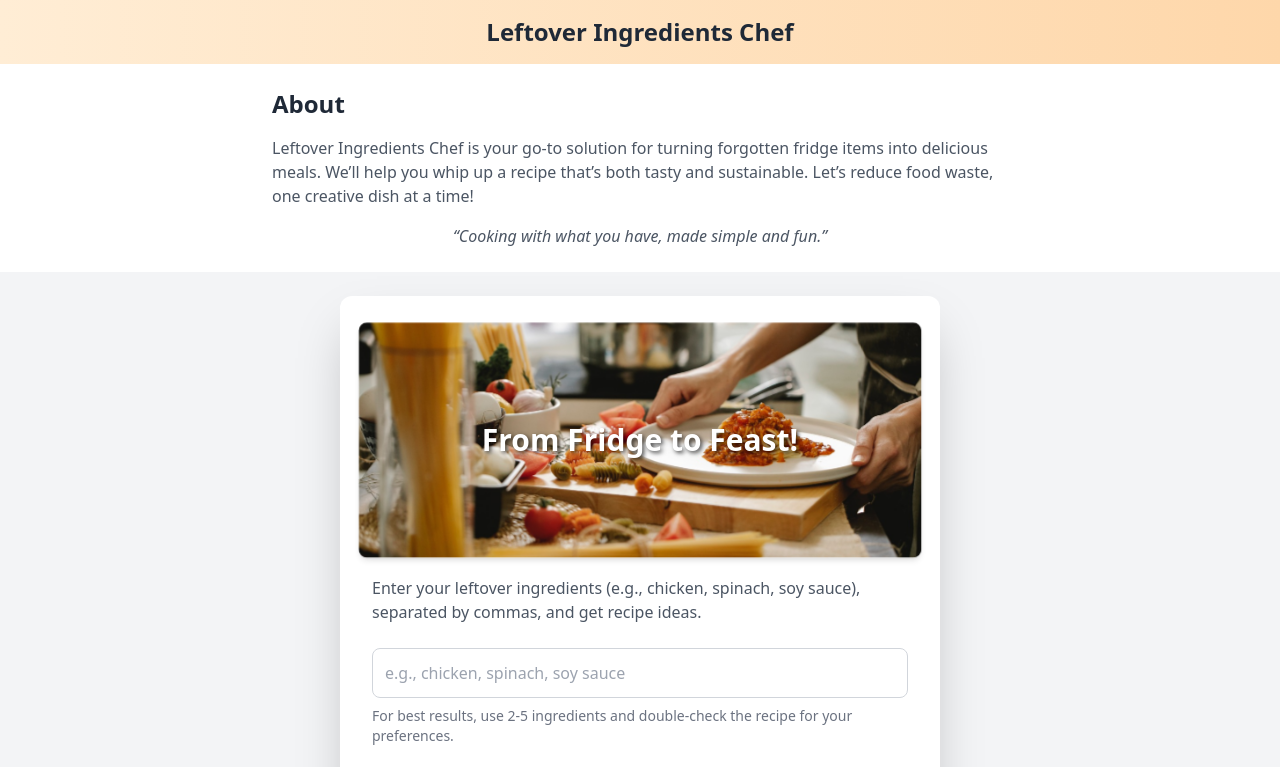
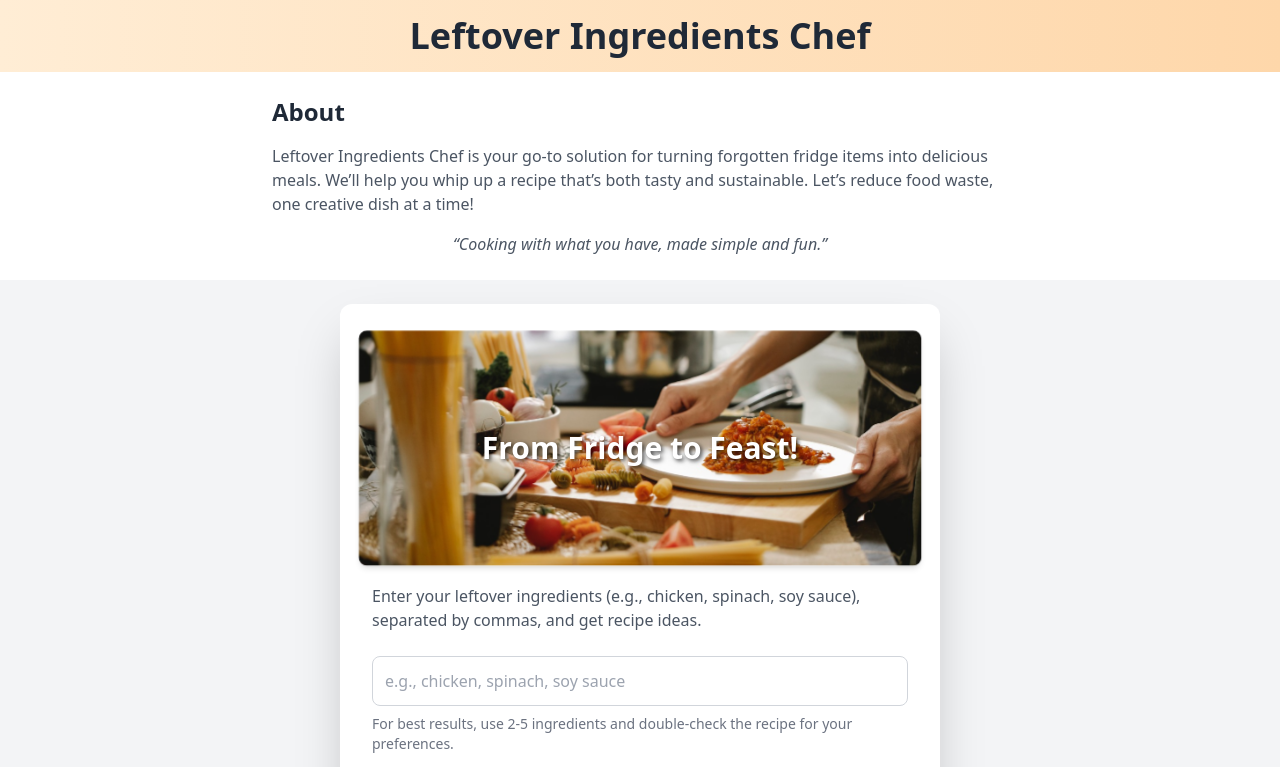
Before and after one commit to dogbatsepk/leftover-chef, a website: page index.html in a window 1280 px wide. Shown: the top 767 px of the page. Drawn offline with nearby package versions, Linux system fonts and the light colour scheme.

Commit message:
Increase navbar header size from text-2xl to text-4xl

```diff
--- a/index.html
+++ b/index.html
@@ -71,7 +71,7 @@
   <!-- Navbar -->
   <nav class="navbar p-4 shadow-lg">
     <div class="max-w-7xl mx-auto flex flex-col items-center">
-      <h1 class="text-2xl font-bold text-gray-800">Leftover Ingredients Chef</h1>
+      <h1 class="text-4xl font-bold text-gray-800">Leftover Ingredients Chef</h1>
     </div>
   </nav>
 
```
